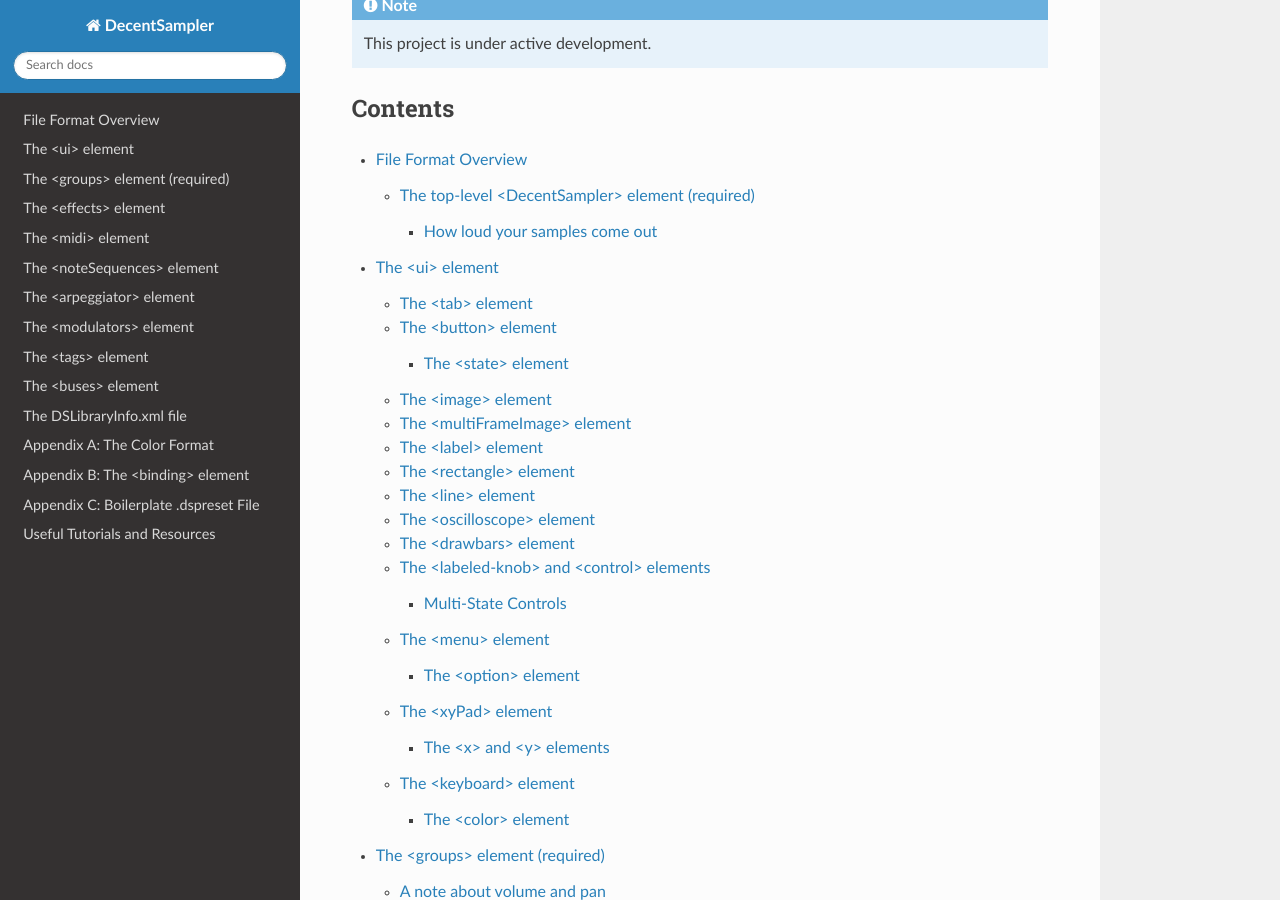
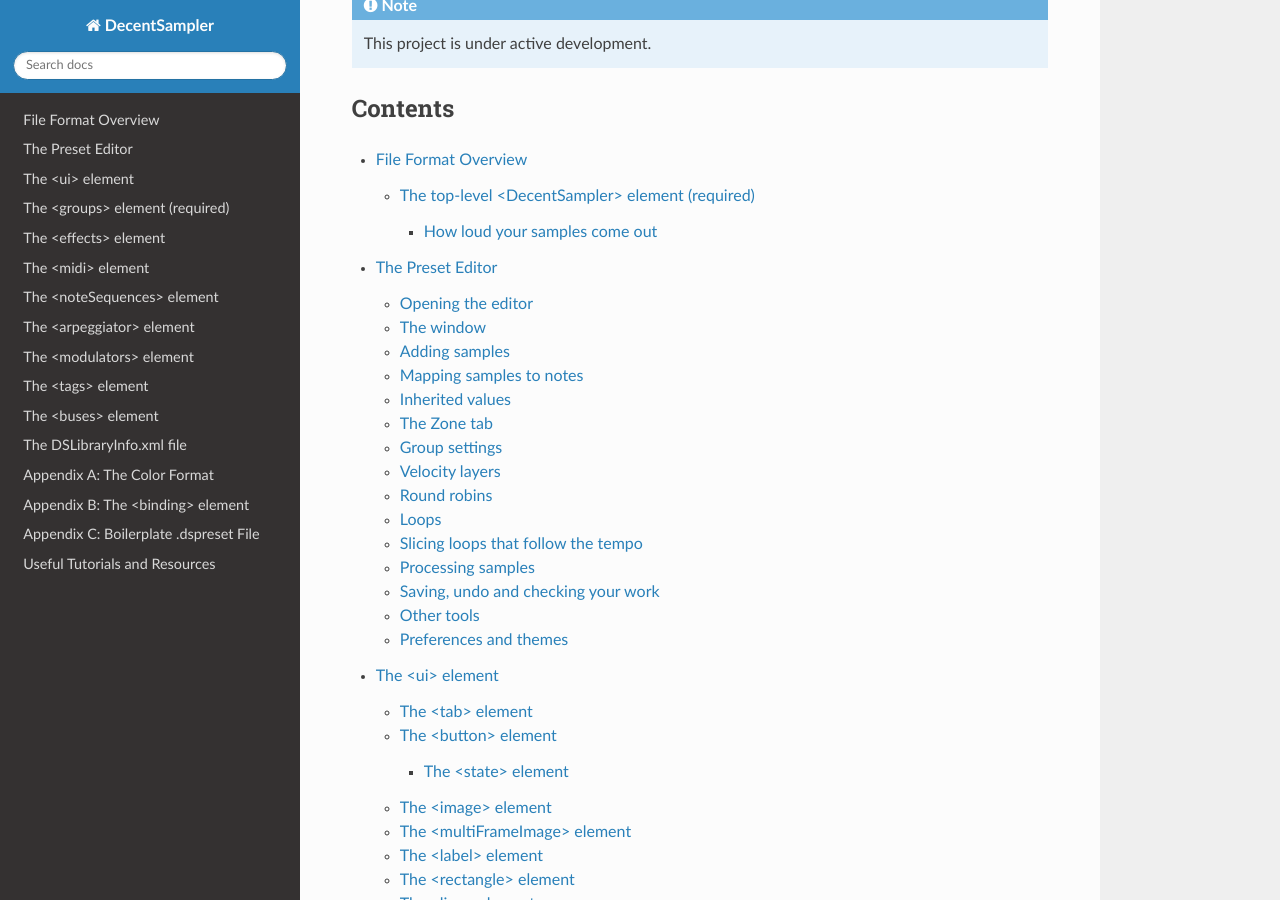
Before and after one commit to DecentSamples/DecentSampler-Developers-Guide, a Sphinx documentation site: the page built from docs/source/index.rst, in a window 1280 px wide and 900 px high, scrolled down 337 px. Built offline with Sphinx 7.4.7 and the Read the Docs theme 3.1.0, drawn with Linux system fonts in a browser that asks for light colours; some of the changed lines change nothing that is shown.

Commit message:
0000551: Add a chapter on the Preset Editor

```diff
--- a/docs/source/index.rst
+++ b/docs/source/index.rst
@@ -15,6 +15,7 @@
 .. toctree::
 
    introduction
+   the-preset-editor
    the-ui-element
    the-groups-element
    the-effects-element
--- /dev/null
+++ b/docs/source/the-preset-editor.md
@@ -0,0 +1,167 @@
+The Preset Editor
+=================
+
+Decent Sampler has a built-in Preset Editor for building the sample mapping of an instrument without writing XML by hand. You can drag in audio files, map them across the keyboard, set up velocity layers and round robins, set loop points, slice drum loops, and save the result as a **dspreset** file. Everything it does is ordinary XML underneath, and the rest of this guide describes what each setting means.
+
+The Preset Editor was redesigned in Decent Sampler 1.37.0. This chapter describes that version.
+
+<!-- SCREENSHOT: the whole Preset Editor window, dark theme, with a multi-sampled instrument loaded and one zone selected -->
+
+## Opening the editor
+
+Load the preset you want to work on (or nothing, to start a new one), then choose **File > Developer Tools > Preset Editor (beta)...** in Decent Sampler, or press **F12**. Press F12 again, or click the back arrow at the top left, to go back to the player.
+
+The Preset Editor isn't available on iOS, or for copy-protected libraries.
+
+## The window
+
+- **The toolbar** across the top has the back arrow, the **FILE...** and **TOOLS...** menus, and Undo and Redo. The name of the preset is in the middle, with a `*` when there are unsaved changes. **VALIDATE** and **SAVE** are on the right.
+- **The groups list** on the left shows every `<group>` in the preset. The **+** button adds a group, and the **…** button has the group actions: Add Group, Rename, Duplicate, Merge Groups, Delete and Select All. You can select several groups at once. A disabled group is shown crossed out.
+- **The samples pane** in the middle shows the zones (samples and oscillators) in the selected groups. Its header has the **Edit**, **Add**, **Map**, **Loop** and **Process** menus, and a switch between the **Map** and **List** views. If the window is narrow, these menus are combined into a single Edit menu.
+- **The waveform** of the selected sample is shown under the map, behind a divider you can drag.
+- **The inspector** on the right shows the settings of whatever is selected. It has three tabs: **Zone**, **Group** and **All groups**. The button at its top collapses it to a thin strip when you need more room for the map; click a tab name on the strip to open it again.
+
+Keyboard shortcuts in this chapter are for the Mac. On Windows and Linux, use Ctrl where it says Cmd.
+
+## Adding samples
+
+Drag WAV or AIFF files from your computer onto the map or list. They are added to the selected group, or to a new group if there isn't one. Several files at once are spread side by side across the keyboard, ready to be mapped properly.
+
+When you drop files onto a completely empty preset, the editor offers to walk you through setting them up. It asks whether the file names already contain note or velocity information, whether the samples should loop or play once, and whether they are velocity layers of the same sound. You can turn this off with "Don't ask me again", or in the preferences.
+
+You can also use **Add > Add Sample** to add an empty sample and choose its file in the inspector, or **Add > Add Oscillator** to add one of the built-in oscillators (see [The &lt;oscillator&gt; element](the-groups-element.md#the-oscillator-element)).
+
+To swap the audio file of a sample, click the **File** field in the inspector, or drop a file onto it.
+
+## Mapping samples to notes
+
+Each zone on the map is a rectangle: left to right is its note range (`loNote` to `hiNote`), and bottom to top is its velocity range (`loVel` to `hiVel`). The keyboard under the map highlights the root notes of the selected zones.
+
+- Click a zone to select it, and Shift-click to add to the selection. Drag across empty space to select several.
+- Drag a zone to move it, or drag one of its edges to change its note or velocity range.
+- To type exact values, use the **Root note**, **Low note**, **High note**, **Low velocity** and **High velocity** fields in the inspector. Notes can be typed as names (`C3`) or numbers (`60`).
+
+The **Map** menu does most of the work for a whole set of samples at once:
+
+- **Set Root Note** finds each sample's `rootNote` by detecting its pitch (which also sets `tuning` to correct for a slightly sharp or flat recording), from the root note saved in the audio file, or from a note name in its file name. The tuning-fork button next to the Root note field in the inspector also detects the pitch.
+- **Map Notes** spreads the selected zones across the keyboard by their root notes, with each root note at the top, middle or bottom of its range. **Close Gaps** stretches the existing ranges so there are no gaps or overlaps, and **Distribute Evenly Across Range...** spreads the selection evenly between two notes.
+- **Map From Filename...** reads the note, velocity layer, round robin and group from the parts of each file name, such as `Piano_C3_v2_rr1.wav`. You say what each part of the name means, and it maps everything in one go.
+
+## Inherited values
+
+Most settings can be made on a sample, on its `<group>`, or on the top-level `<groups>` element. A sample uses its own value if it has one, then its group's, then the value set for all groups, and otherwise the default. (Volume is the exception: the sample, group and all-groups volumes multiply together.)
+
+The inspector shows where each value comes from:
+
+- A value set on the zone itself is shown in a solid box.
+- A value it inherits is shown in a dashed outline, with a small tag saying where it comes from: **group**, **all groups** or **default**.
+
+Changing a field sets the value on whatever is selected. To go back to the inherited value, right-click the field and choose **Use group value**, **Use all-groups value** or **Use default value**. In the List view, inherited values are shown dimmed.
+
+When several zones are selected and they don't agree on a value, the field shows **Mixed**. Typing a value sets it on all of them.
+
+## The Zone tab
+
+The **Zone** tab edits the selected samples and oscillators:
+
+- **Mapping**: root note, note range and velocity range.
+- **Sample**: the audio file, and the **Mode**: Normal, or Slice Stretch for loops that follow the tempo (see [Slicing loops](#slicing-loops-that-follow-the-tempo) below).
+- **Pitch**: pitch tracking (`pitchKeyTrack`) and tuning.
+- **Playback**: the start and end points, volume, pan and round-robin position (`seqPosition`).
+- **Loop**: looping on or off, loop start and end, and the crossfade.
+
+Oscillators have their own settings here, including their envelope. A selection that mixes samples and oscillators shows only the mapping fields.
+
+## Group settings
+
+Select a group in the list on the left and use the **Group** tab to edit settings for the whole group. If you select several groups, the changes apply to all of them. The **All groups** tab sets defaults for every group in the preset, on the `<groups>` element.
+
+The Group tab has:
+
+- **Group**: the group's name, whether it's enabled, and its volume, pan and tuning offsets.
+- **Zone defaults**: velocity sensitivity (`ampVelTrack`) and key tracking.
+- **Amp envelope**: attack, decay, sustain and release.
+- **Round robin**: the mode and length (see below).
+- **Trigger & tags**: when the group plays (note on, note off, first note or legato), its tags, and which tags silence it.
+- **Glide**: glide time and mode.
+
+The All groups tab has the instrument's volume, pan and tuning, the zone defaults, the amp envelope and glide.
+
+These settings are described in full under [The &lt;group&gt; element](the-groups-element.md#the-group-element).
+
+## Velocity layers
+
+A velocity layer is a set of zones that share notes but cover different velocity ranges, so that playing harder plays a louder recording. On the map, the upper zones play at high velocities and the lower ones at low velocities.
+
+There are three ways to set them up:
+
+- Select all the samples and choose **Map > Set Velocity Layer From Audio Loudness**. For each root note, it measures how loud each sample is and splits the velocity range 1 to 127 between them, quietest at the bottom.
+- If the velocity layer is in the file names, use **Map > Map From Filename...** and mark that part of the name as Velocity Layer.
+- Drag the top and bottom edges of the zones on the map, or type the **Low velocity** and **High velocity** values in the inspector.
+
+## Round robins
+
+Round robins play a different recording of the same note each time it is hit, which keeps repeated notes from sounding mechanical.
+
+1. Put the alternate recordings in the same group, mapped to the same notes.
+2. On the **Group** tab, set the **Round robin** **Mode** to Round robin, Random or True random, and set its **Length** to the number of alternate recordings.
+3. Give each sample its **Seq position** on the Zone tab: 1 for the first recording, 2 for the second, and so on.
+
+If the round robin number is in the file names, **Map > Map From Filename...** can set all of this for you. See **Round Robins** under [The &lt;sample&gt; element](the-groups-element.md#the-sample-element) for how the modes behave.
+
+## Loops
+
+Select a sample, set its **Loop** **Mode** to Looping, and set the loop start and end, either in the inspector or by dragging the loop handles on the waveform. The **Loop tuner** switch above the waveform shows the end of the loop next to its start, so you can see whether they join smoothly, with **-1** and **+1** buttons to nudge each point by one sample. The play button plays the loop.
+
+The **Loop** menu has helpers that work on all the selected samples:
+
+- **Auto Loop Detection** finds a loop and a crossfade for you.
+- **Read Loop Audio File Metadata** uses the loop points saved in the audio files.
+- **Snap Loop Points To Zero Crossing** moves the loop points slightly to avoid clicks.
+- **Auto-Suggest Crossfade Length** picks a crossfade length.
+- **Set Loop From Percentages...** sets the loop as a percentage of each file's length.
+
+Two items change your audio files, and can't be undone with Undo: **Write Loop Points To Audio Files** saves the loop points into the WAV files themselves, and **Burn Crossfade Into Samples...** bakes the crossfade into the audio. Both ask before they do anything.
+
+## Slicing loops that follow the tempo
+
+A drum loop can be set to play in time with the host's tempo by cutting it into slices. [How to make loops that follow the tempo](topic-how-to-make-loops-that-follow-the-tempo) explains how this works. In the editor:
+
+1. Select the loop and set its **Mode** to **Slice Stretch** in the inspector. The Loop section becomes a **Slices** section, and the waveform shows the slices.
+2. Enter the loop's length in **Beats**, or its **Original tempo**.
+3. Choose where the slices go. Out of the box, the loop is cut on the **Grid** (every 16th note), or at the cue points saved in the file if it has any. To slice it at each hit instead, open the **Slices** menu and choose **Slice at Transients...**: adjust the sensitivity and minimum gap while watching the markers on the waveform, then click **Apply**. **Divide Into** cuts it into equal slices.
+4. Adjust the slices on the waveform. Drag a marker to move it, double-click to add one, and drag a marker up off the waveform to remove it. Click a slice to hear it.
+5. Set **Slice loop** and **Slice envelope** to decide what fills the gap when a slice finishes before the next one is due.
+
+## Processing samples
+
+The **Process** menu works on the selected samples:
+
+- **Balance Volumes To -12dB** sets each sample's volume so they all peak at the same level. It doesn't change the audio files.
+- **Set Start To First Transient** and **Trim Silence** move each sample's start and end points past silence. They don't change the audio files either.
+- **Create Truncated Copies...** and **Apply Fade In/Out...** write new WAV files next to the originals (ending in `_trimmed` or `_faded`) and switch the samples to use them. The originals are left alone.
+- **Experimental > Generate In-Between Notes...** and **Experimental > Extend Range Upward...** create new pitch-shifted samples to fill gaps in the mapping or extend it upwards. They write new WAV files into a `Samples` folder.
+
+## Saving, undo and checking your work
+
+**SAVE** (Cmd+S) saves the preset over the file you loaded, and **FILE... > Save As...** saves it under a new name. Sample paths are saved relative to the preset's folder. The FILE... menu also has **New**, **Load...**, **Load Recent** and **Show Preset XML...** (F11), which shows the XML you are building.
+
+Undo and Redo (Cmd+Z and Cmd+Shift+Z) work on everything in the editor except the menu items that change audio files.
+
+**VALIDATE** checks the preset for problems such as missing samples; see [How to Validate a Preset File](topic-validate-preset).
+
+## Other tools
+
+The **TOOLS...** menu has:
+
+- **Collect Samples...** copies any samples stored outside the preset's folder into its `Samples` folder and updates the paths, so the library can be shared. The originals stay where they are.
+- **Clean Up Sample Library...** finds audio files in a library folder that no preset uses, and moves the ones you choose to the Trash.
+- **Sequence Manager...** imports MIDI files as note sequences (see [How to use note sequences](topic-how-to-use-note-sequences)).
+- **Manage Preset Menu...** edits the list of presets in the library's `DSLibraryInfo.xml` (see [The DSLibraryInfo file](the-dslibraryinfo-file)).
+- **Templates** applies a saved set of controls and effects to the current preset, or saves the current preset as a template.
+- **Preset Editor Preferences...** (see below).
+- **Reset Window Size**.
+
+## Preferences and themes
+
+**TOOLS... > Preset Editor Preferences...** has the **Theme** setting: **Dark** (the default), **Light**, or **Match system**, which follows your computer's light or dark mode. It also has the option to show the setup walkthrough when you drop samples onto an empty preset.
```
